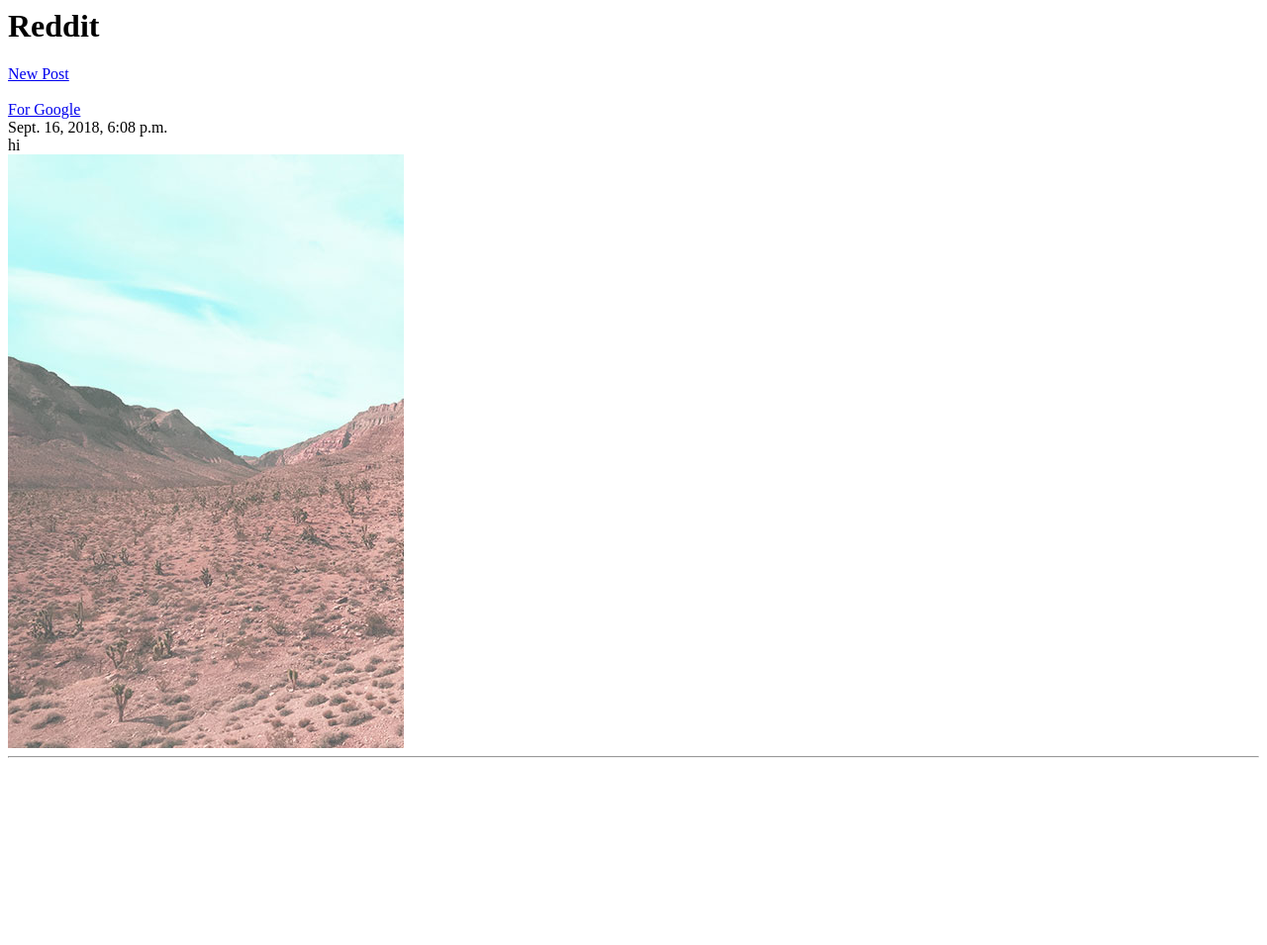
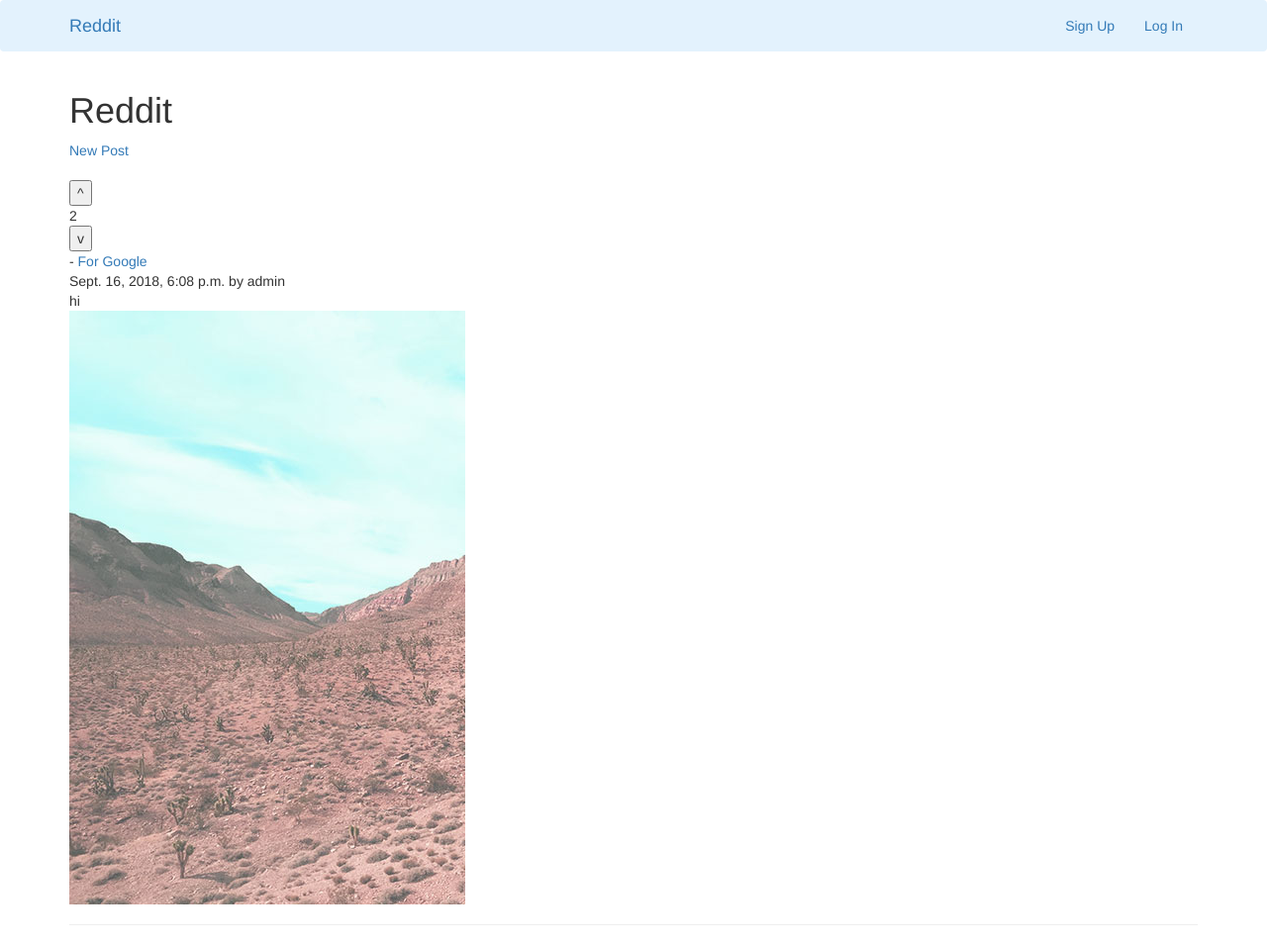
Before and after one commit to aza024/django-reddit, a Django app: page / in a window 1280 px wide. Shown: the whole page at 99% size. Before the commit the page ends 766 px from the top, so only its background shows below. Run offline with Django 3.2, Linux system fonts and the light colour scheme; data comes from the database, SQL or seed files in the repository; both versions use the stored data as it was after the commit; parts of the project's set-up code (start-up, migrations or seed data) failed here and were passed over; some libraries are stand-ins or nearby versions.

Commit message:
login/logout functionallity

```diff
--- a/accounts/templates/accounts/login.html
+++ b/accounts/templates/accounts/login.html
@@ -1,3 +1,6 @@
+{% extends 'base.html' %}
+
+{% block content %}
 <h1>Login</h1>
 <!-- Message for problems with account creation -->
 {% if Error %}
@@ -21,3 +24,4 @@
     <br />
     <input type="submit" value="Log In" />
 </form>
+{% endblock %}
--- a/accounts/templates/accounts/signup.html
+++ b/accounts/templates/accounts/signup.html
@@ -1,3 +1,6 @@
+{% extends 'base.html' %}
+{% block content %}
+
 <h1>Sign Up</h1>
 <!-- Message for problems with account creation -->
 {% if Error %}
@@ -24,3 +27,4 @@
     <br />
     <input type="submit" value="Submit" />
 </form>
+{% endblock %}
--- a/accounts/urls.py
+++ b/accounts/urls.py
@@ -5,5 +5,6 @@ app_name = 'accounts'
 
 urlpatterns = [
     path('signup/', views.signup, name='signup'),
-    path('login/', views.loginview, name='login')
+    path('login/', views.loginview, name='login'),
+    path('logout/', views.logoutview, name='logout')
 ]
--- a/accounts/views.py
+++ b/accounts/views.py
@@ -1,6 +1,6 @@
 from django.shortcuts import render, redirect
 from django.contrib.auth.models import User
-from django.contrib.auth import authenticate, login
+from django.contrib.auth import authenticate, login, logout
 
 def signup(request):
     if request.method == 'POST':
@@ -35,3 +35,7 @@ def loginview(request):
             return render(request,'accounts/login.html', {'Error':'Username/Passwords didn\'t match. Please try again.'})
     else:
         return render(request,'accounts/login.html')
+
+def logoutview(request):
+    if request.method == 'POST':
+        logout(request)
--- a/posts/templates/posts/create.html
+++ b/posts/templates/posts/create.html
@@ -1,3 +1,5 @@
+{% extends 'base.html' %}
+
 {% block content %}
 <h1>New Post</h1>
 
--- a/posts/templates/posts/home.html
+++ b/posts/templates/posts/home.html
@@ -1,3 +1,7 @@
+{% extends 'base.html' %}
+
+{% block content %}
+
 <h1>Reddit</h1>
 <a href="{% url 'posts:create' %}">New Post</a>
 
@@ -5,15 +9,27 @@
 <br />
 
 {% for post in posts.all %}
-<a href="{{ post.site_url }}"> {{ post.title }} </a>
+
+<form method="POST" action="{% url 'posts:upvote' post.id %}">
+    {% csrf_token %}
+    <input type="submit" value="^">
+ </form> {{ post.votes_total }}
+ <form method="POST" action="{% url 'posts:downvote' post.id %}">
+    {% csrf_token %}
+    <input type="submit" value="v">
+</form>  - <a href="{{ post.site_url }}"> {{ post.title }} </a>
+
 <br />
-{{ post.created_at }}
+{{ post.created_at }} by {{ post.user.username }}
 <br />
 {{ post.content }}
 <br />
-<img src="{{ post.image }}" />
+<img src="{{ post.image.url }}" />
+
 <br />
 <hr>
 
 
 {% endfor %}
+
+{% endblock %}
--- a/posts/urls.py
+++ b/posts/urls.py
@@ -1,8 +1,12 @@
 from django.urls import path
+from django.conf.urls import url
 from . import views
+
 
 app_name = 'posts'
 
 urlpatterns = [
-    path('create/', views.create, name='create')
+    path('create/', views.create, name='create'),
+    url(r'^(?P<pk>[0-9]+)/upvote', views.upvote, name='upvote'),
+    url(r'^(?P<pk>[0-9]+)/downvote', views.downvote, name='downvote'),
 ]
--- a/posts/views.py
+++ b/posts/views.py
@@ -9,7 +9,10 @@ def create(request):
         if request.POST['title'] and request.POST['url'] and request.POST['content']:
             post = Post()
             post.title = request.POST['title']
-            post.url = request.POST['url']
+            if request.POST['url'].startswith('http://') or request.POST['url'].startswith('https://'):
+                post.url = request.POST['url']
+            else:
+                post.url = 'http://' + request.POST['url']
             post.created_at = timezone.datetime.now()
             post.user = request.user
             post.save()
@@ -22,3 +25,18 @@ def create(request):
 def home(request):
     post = Post.objects.order_by('votes_total')
     return render(request, 'posts/home.html', {'posts':post})
+
+def upvote(request, pk):
+    #only for get requests
+    if request.method == 'POST':
+        post = Post.objects.get(pk=pk)
+        post.votes_total += 1
+        post.save()
+        return redirect('home')
+
+def downvote(request, pk):
+    if request.method == 'POST':
+        post = Post.objects.get(pk=pk)
+        post.votes_total -= 1
+        post.save()
+        return redirect('home')
--- a/redditclone/settings.py
+++ b/redditclone/settings.py
@@ -56,7 +56,7 @@ ROOT_URLCONF = 'redditclone.urls'
 TEMPLATES = [
     {
         'BACKEND': 'django.template.backends.django.DjangoTemplates',
-        'DIRS': [],
+        'DIRS': ['templates'],
         'APP_DIRS': True,
         'OPTIONS': {
             'context_processors': [
--- /dev/null
+++ b/templates/base.html
@@ -0,0 +1,49 @@
+<!DOCTYPE html>
+<html lang="en">
+  <head>
+    <meta charset="utf-8">
+    <meta http-equiv="X-UA-Compatible" content="IE=edge">
+    <meta name="viewport" content="width=device-width, initial-scale=1">
+    <!-- The above 3 meta tags *must* come first in the head; any other head content must come *after* these tags -->
+    <title>Reddit</title>
+
+    <!-- Bootstrap -->
+    <link rel="stylesheet" href="https://maxcdn.bootstrapcdn.com/bootstrap/3.3.7/css/bootstrap.min.css" integrity="sha384-BVYiiSIFeK1dGmJRAkycuHAHRg32OmUcww7on3RYdg4Va+PmSTsz/K68vbdEjh4u" crossorigin="anonymous">
+  </head>
+  <body>
+
+    <nav class="navbar navbar-light" style="background-color: #e3f2fd;">
+      <div class="container">
+        <div class="navbar-header">
+          <button type="button" class="navbar-toggle" data-toggle="collapse" data-target="#mynav">
+            <span class="icon-bar"></span>
+            <span class="icon-bar"></span>
+            <span class="icon-bar"></span>
+          </button>
+          <a class="navbar-brand" href="{% url 'home' %}">Reddit</a>
+        </div>
+        <div class="collapse navbar-collapse" id="mynav">
+          <ul class="nav navbar-nav navbar-right">
+              {% if user.is_authenticated %}
+              <li><a>Log Out</a></li>
+              {% else %}
+              <li><a href="{% url 'accounts:signup' %}">Sign Up</a> </li>
+              <li><a href="{% url 'accounts:login' %}">Log In</a> </li>
+              {% endif %}
+
+          </ul>
+        </div>
+      </div>
+    </nav>
+
+    <div class="container">
+      {% block content %}
+      {% endblock %}
+    </div>
+
+
+    <script src="https://ajax.googleapis.com/ajax/libs/jquery/1.12.4/jquery.min.js"></script>
+
+    <script src="https://maxcdn.bootstrapcdn.com/bootstrap/3.3.7/js/bootstrap.min.js" integrity="sha384-Tc5IQib027qvyjSMfHjOMaLkfuWVxZxUPnCJA7l2mCWNIpG9mGCD8wGNIcPD7Txa" crossorigin="anonymous"></script>
+  </body>
+</html>
```
Also changed, not shown: db.sqlite3, gallery_2_zO5Dypl.jpg (added), gallery_3.jpg (added), gallery_3_olD7ZSq.jpg (added), gallery_4_0Zmua4u.jpg (added), gallery_4_zDrAqtb.jpg (added).
